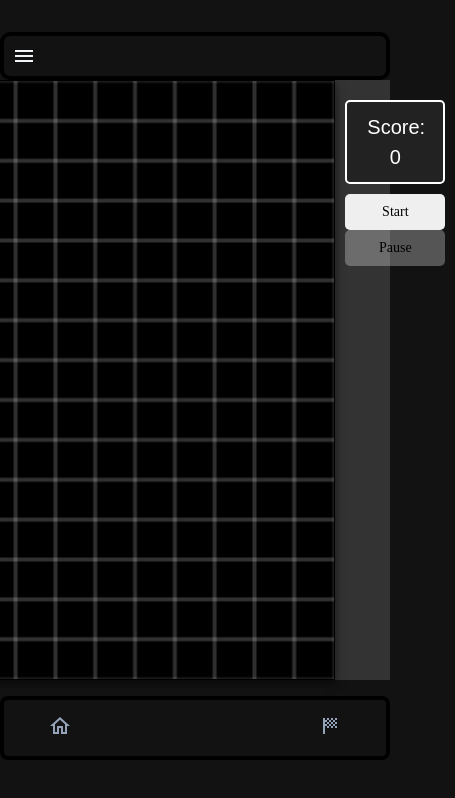
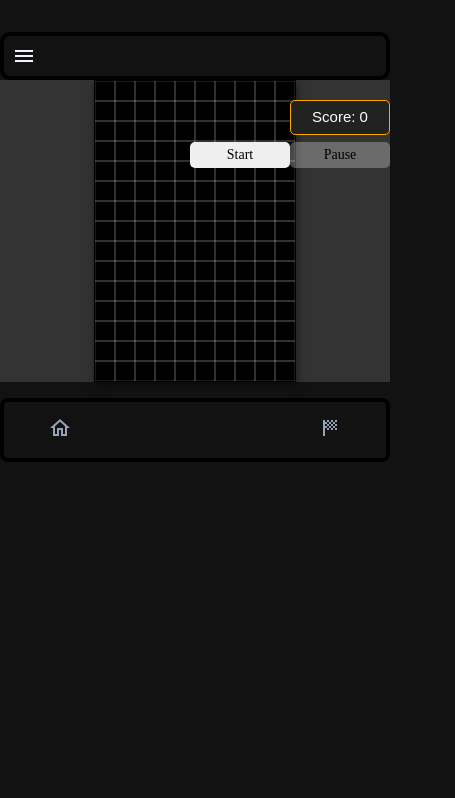
Before and after one commit to gautamgaddam/gowtham-portfolio, a Next.js app: page /comps/Tetris in a window 390 px wide. Shown: the top 798 px of the page, 455 px wide, since content can reach past the window. Built offline with nearby package versions, Linux system fonts and the light colour scheme.

Commit message:
FIX | margin | tetris mobile

```diff
--- a/styles/globals.css
+++ b/styles/globals.css
@@ -4,6 +4,7 @@ body {
   background: #121212;
   color: #333;
   font-family: "Nunito";
+  margin: 0px;
 }
 a {
   color: #ffffff;
--- a/styles/tetris.module.css
+++ b/styles/tetris.module.css
@@ -62,3 +62,26 @@
   text-align: center;
   width: 100px;
 }
+@media only screen and (max-width: 768px) {
+  .tetrisBody {
+    height: auto;
+  }
+  .controls {
+    position: fixed;
+
+    flex-direction: column;
+    left: 0px;
+    align-items: flex-end;
+    gap: 5px;
+  }
+  .scoreDisplay {
+    padding: 5px;
+    font-size: 15px;
+    margin: 0px;
+    border: 1px solid orange;
+  }
+  .buttonTetris {
+    margin: 0px !important;
+    padding: 5px;
+  }
+}
```
Also changed, not shown: 1 other file (tests, documents, lock files or other folders).
